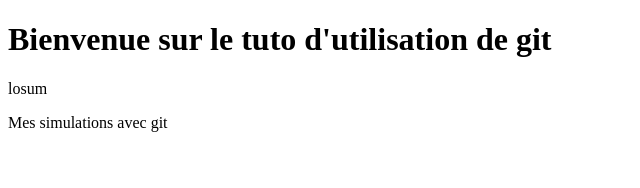
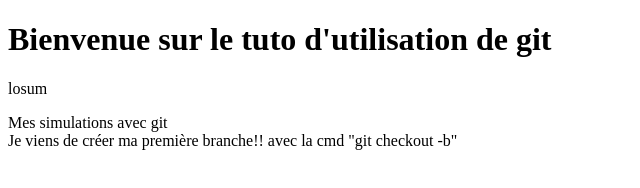
Before and after one commit to kwemy94/demo-1, a plain HTML site: page index.html in a window 1280 px wide. Shown: the whole page, without its empty margins (0-640 px from the left). Drawn offline with Linux system fonts and the light colour scheme.

Commit message:
modif dans first-branche de index

```diff
--- a/index.html
+++ b/index.html
@@ -8,5 +8,6 @@
 	<p>losum</p>
 
 	<div>Mes simulations avec git</div>
+	<div>Je viens de créer ma première branche!! avec la cmd "git checkout -b"</div>
 </body>
 </html>
```
